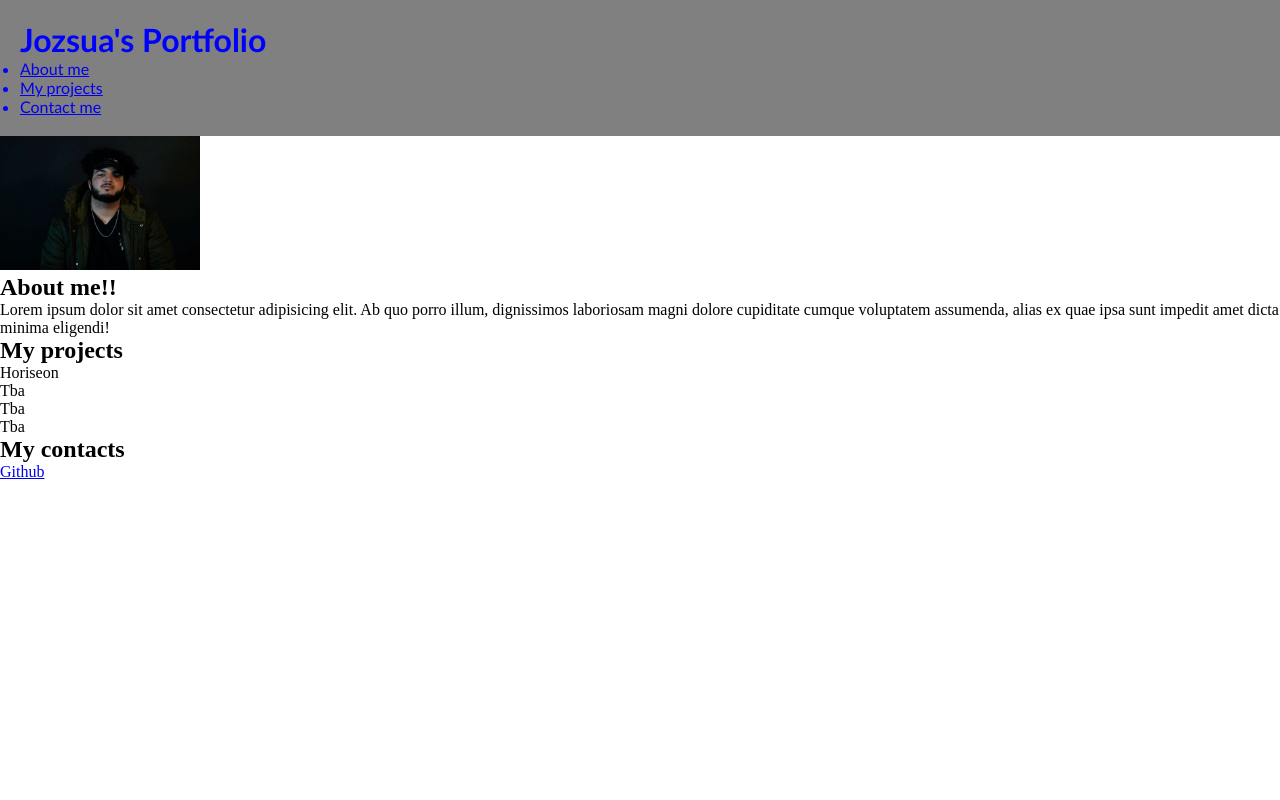
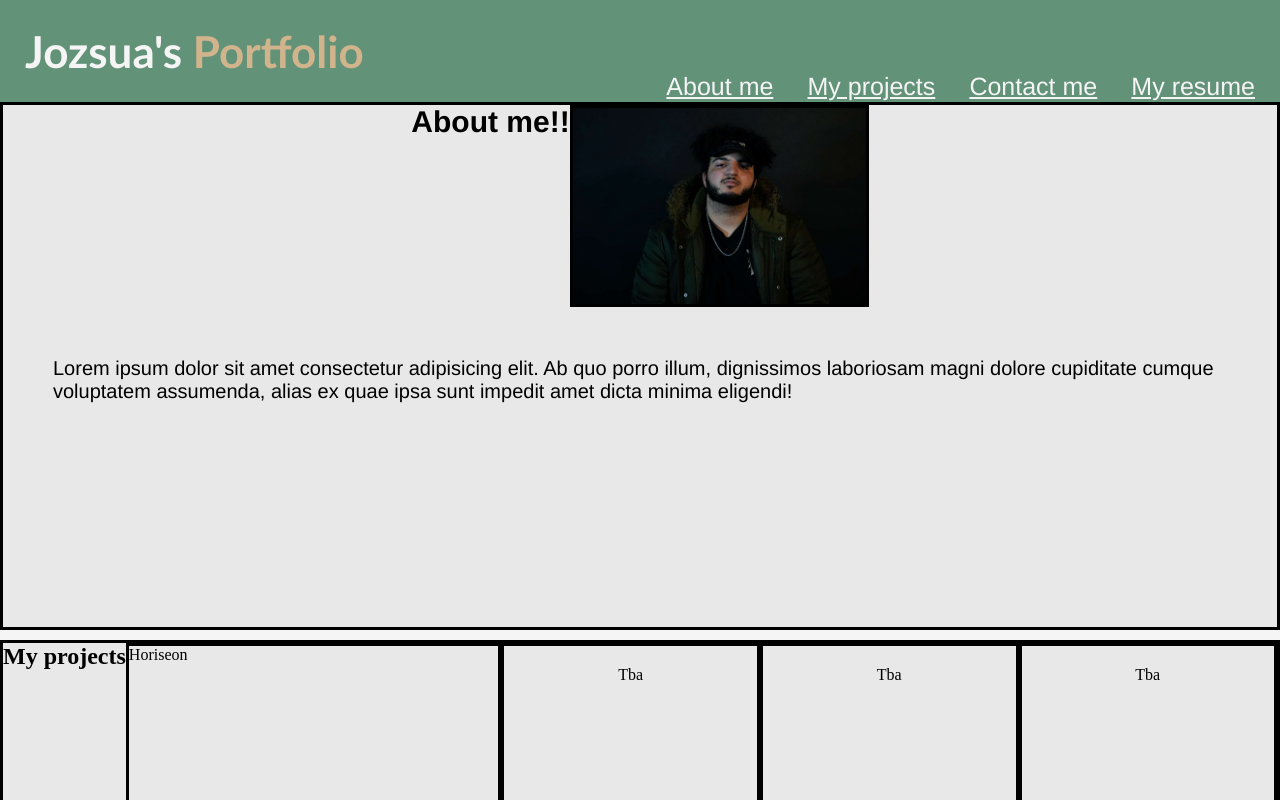
Before and after one commit to TacoSauce24/Jozsua-s-Portfolio, a plain HTML site: page index.html in a window 1280 px wide. Shown: the top 800 px of the page. Drawn offline with Linux system fonts and the light colour scheme.

Commit message:
portion of css and some changes to html

```diff
--- a/assets/css/style.css
+++ b/assets/css/style.css
@@ -2,11 +2,135 @@
     box-sizing: border-box;
     padding: 0;
     margin: 0;
+    background-color:whitesmoke;
 }
 
 .header {
+    padding: 25px;
+    background-color:#629278 ;
+    font-family: 'Trebuchet MS', 'Lucida Sans Unicode', 'Lucida Grande', 'Lucida Sans', Arial, sans-serif;
+    color: whitesmoke;
+
+}
+
+.header h1 {
+    display: inline-block;
+    font-size: 44px;
+    background-color:#629278 ;
+}
+
+.header h1 .Portfolio {
+    color: tan;
+    background-color: #629278;
+    padding-top: 12px;
+}
+
+.header nav {
+    padding-top: 47px;
+    float: right;
+    background-color:#629278 ;
+}
+
+.header nav ul {
+    list-style-type: none;
+    background-color: #629278;
+}
+
+.header nav ul li {
+    display: inline-block;
+    margin-left: 30px;
+    background-color: #629278;
+}
+
+.header nav ul li a {
+    background-color: #629278;
+    color: whitesmoke;
+    font-size: 25px;
+    font-family: 'Franklin Gothic Medium', 'Arial Narrow', Arial, sans-serif;
+
+}
+
+.aboutMe {
+    width: 100%;
+    display: flex;
+    font-family:'Franklin Gothic Medium', 'Arial Narrow', Arial, sans-serif;
+    color: black ;
+    font-size: 20px;
+    border: solid black;
+    background-color: whitesmoke;
+
+}
+
+.aboutMe h2 {
+    font-size: 55;
+    color: black;
+    display: inline;
+    justify-content: center;
+    background-color: #E8E8E8;
+}
+
+#part1{
+    display: inline;
+}
+
+.About-me{
+    background-color: #E8E8E8;
+    display: flex;
+    justify-content: center;
+    flex-wrap: wrap;
+}
+
+#pic {
+    padding-bottom: 0%;
+    border:solid black;
+    background-color: #E8E8E8;
+}
+
+#me {
+    margin-bottom: 20px;
+    padding: 50px;
+    height: 300px;
+    background-color:#E8E8E8;
+    color: black;
+    justify-content: center;
+    display: flex;
+}
+
+.My-projects{
+    width: 100%;
+    height: 800px;
+    background-color: #E8E8E8;
+    border: solid black;
+    display:flex ;
+    justify-content: space-between;
+    flex-wrap: wrap;
+    margin-top: 10px;
+    justify-content:space-evenly ;
+}
+
+.My-projects h2{
+    background-color: #E8E8E8;
+    display: flex;
+    justify-content: center;
+}
+
+.My-projects header{
+    background-color: #E8E8E8;
+}
+
+.Horiseon{
+    flex: 3 0 200px;
+    background-color: #E8E8E8;
+    border: solid black;
+
+}
+
+.tba{
+    flex: 1 0 200px;
+    text-align:center;
+    border: solid black;
+    background-color: #E8E8E8;
     padding: 20px;
-    background-color: grey;
-    font-family: 'Trebuchet MS', 'Lucida Sans Unicode', 'Lucida Grande', 'Lucida Sans', Arial, sans-serif;
-    color:blue;
+
+
 }
--- a/index.html
+++ b/index.html
@@ -21,16 +21,19 @@
             <li>
                 <a href="#contact-me">Contact me</a>
             </li>
+            <li>
+                <a href="resume">My resume</a>
+            </li>
         </ul>
     </nav>
    </header>
 
     <main class='aboutMe'>
     <section class="About-me">
-        <img src="assets\images\me.JPG" alt="picture of me."
-        width="200">
-        <h2>About me!!</h2>
-        <p>Lorem ipsum dolor sit amet consectetur adipisicing elit. Ab quo porro illum, dignissimos laboriosam magni dolore cupiditate cumque voluptatem assumenda, alias ex quae ipsa sunt impedit amet dicta minima eligendi!
+        <h2 id="part1">About me!!</h2>
+        <img src="assets\images\me.JPG" id="pic" alt="picture of me."
+        width="299">
+        <p id="me">Lorem ipsum dolor sit amet consectetur adipisicing elit. Ab quo porro illum, dignissimos laboriosam magni dolore cupiditate cumque voluptatem assumenda, alias ex quae ipsa sunt impedit amet dicta minima eligendi!
         </p>
     </section>
  </main>
```
